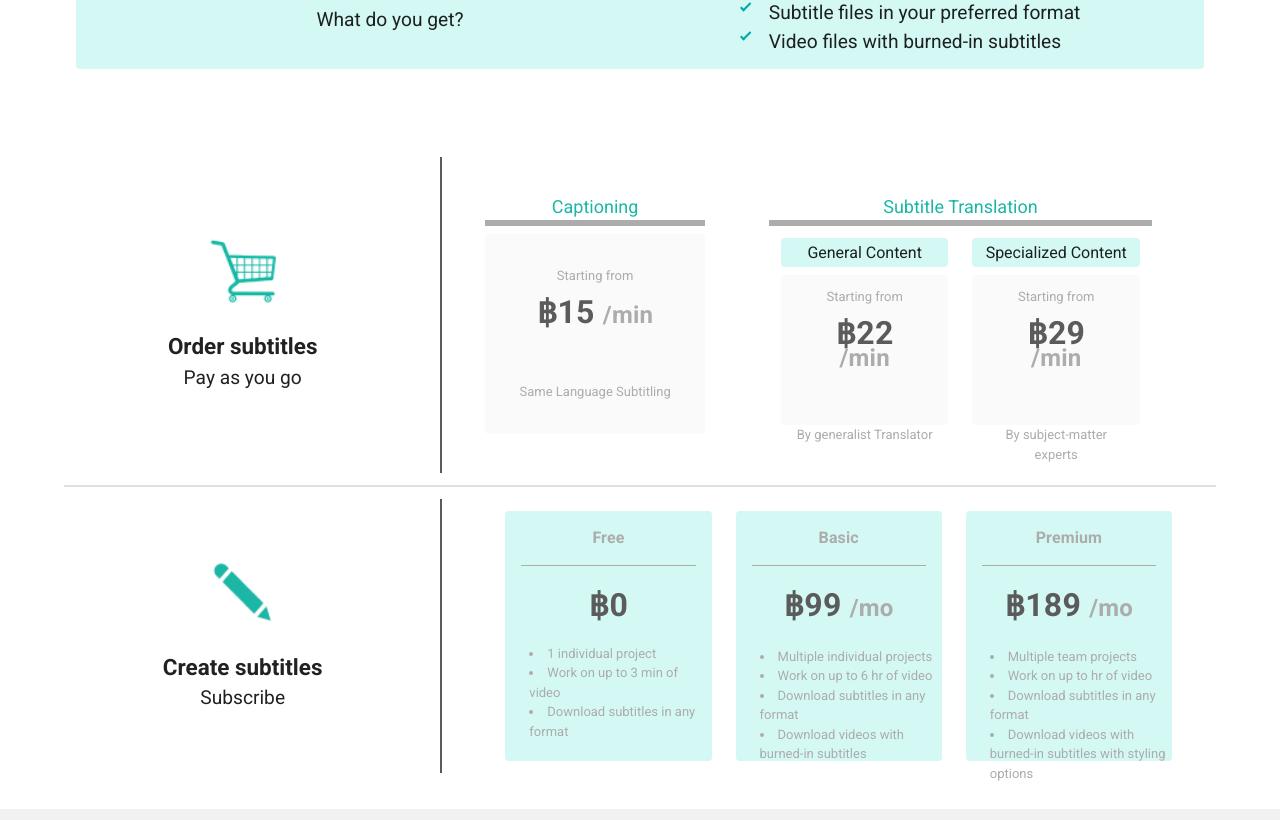
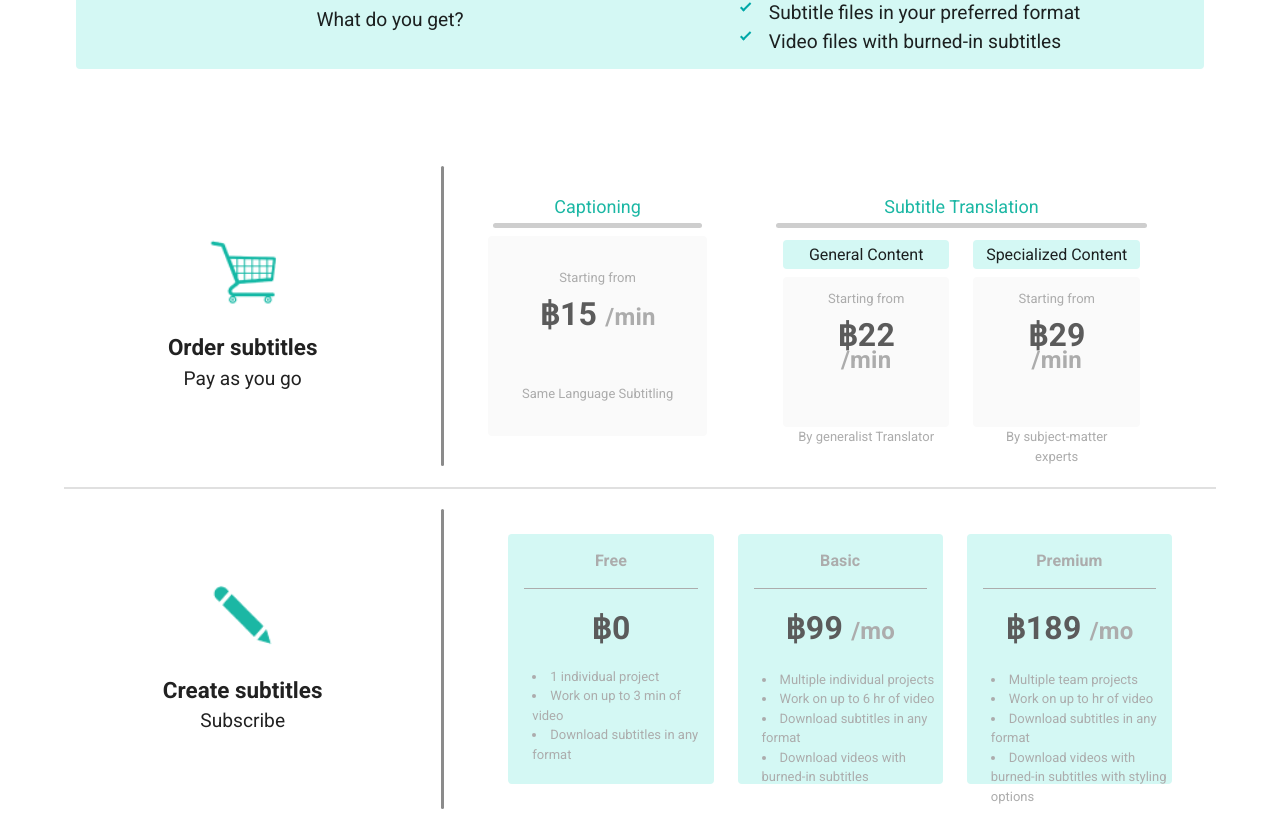
Before and after one commit to upside-down-cubes/gophi-frontend, a Vue app: page / in a window 1280 px wide. Shown: the part 1940-2760 px from the top of the page. Built offline with nearby package versions, Linux system fonts and the light colour scheme.

Commit message:
fixed miscellaneous things with customer order

```diff
--- a/src/components/customer/CustomerOrder.vue
+++ b/src/components/customer/CustomerOrder.vue
@@ -28,7 +28,7 @@
                 <!-- Status buttons -->
                 <!-- status 0: waiting for Translator to accept -->
                 <v-btn
-                  v-if="item.status == 0"
+                  v-if="item.status === 0"
                   rounded
                   small
                   elevation="0"
@@ -37,15 +37,15 @@
                 >
                   Order sent
                 </v-btn>
-                <a
-                  v-if="item.status == 0"
-                  href="workspace"
+                <span
+                  v-if="item.status === 0"
+                  style="cursor: pointer"
                   class="grey--text mr-3 float-right mt-3"
-                  >View more details</a
+                  ><u>View more details</u></span
                 >
                 <!-- status 1: Work is done from Translator-->
                 <v-btn
-                  v-if="item.status == 1"
+                  v-if="item.status === 1"
                   rounded
                   small
                   elevation="0"
@@ -55,7 +55,7 @@
                   Customer review
                 </v-btn>
                 <v-btn
-                  v-if="item.status == 1"
+                  v-if="item.status === 1"
                   @click="changeStatus(item, 3)"
                   rounded
                   small
@@ -66,7 +66,7 @@
                   Accept
                 </v-btn>
                 <v-btn
-                  v-if="item.status == 1"
+                  v-if="item.status === 1"
                   @click="changeStatus(item, 2)"
                   rounded
                   small
@@ -76,15 +76,16 @@
                 >
                   Request revision
                 </v-btn>
-                <a
-                  href="view_workspace"
-                  v-if="item.status == 1"
-                  class="grey--text mr-4 float-right mt-3"
-                  >View submission</a
+                <span
+                  v-if="item.status === 1"
+                  @click="viewWorkspace"
+                  style="cursor: pointer"
+                  class="grey--text mr-4 float-right mt-3 underlined"
+                  ><u>View submission</u></span
                 >
                 <!-- status 2: Request revision-->
                 <v-btn
-                  v-if="item.status == 2"
+                  v-if="item.status === 2"
                   rounded
                   small
                   elevation="0"
@@ -94,7 +95,7 @@
                   Customer review
                 </v-btn>
                 <v-btn
-                  v-if="item.status == 2"
+                  v-if="item.status === 2"
                   outlined
                   rounded
                   small
@@ -104,15 +105,16 @@
                 >
                   Waiting for revision
                 </v-btn>
-                <a
-                  href="view_workspace"
-                  v-if="item.status == 2"
+                <span
+                  @click="viewWorkspace"
+                  style="cursor: pointer"
+                  v-if="item.status === 2"
                   class="grey--text mr-4 float-right mt-3"
-                  >View submission</a
+                  ><u>View submission</u></span
                 >
                 <!-- status 3: ACCEPTED-->
                 <v-btn
-                  v-if="item.status == 3"
+                  v-if="item.status === 3"
                   rounded
                   small
                   elevation="0"
@@ -122,7 +124,7 @@
                   Customer review
                 </v-btn>
                 <v-btn
-                  v-if="item.status == 3"
+                  v-if="item.status === 3"
                   outlined
                   rounded
                   small
@@ -132,11 +134,12 @@
                 >
                   Accepted
                 </v-btn>
-                <a
-                  href="view_workspace"
-                  v-if="item.status == 3"
+                <span
+                  @click="viewWorkspace"
+                  style="cursor: pointer"
+                  v-if="item.status === 3"
                   class="grey--text mr-4 float-right mt-3"
-                  >View submission</a
+                  ><u>View submission</u></span
                 >
               </tr>
             </tbody>
@@ -209,6 +212,9 @@ export default {
       event.preventDefault();
       event.returnValue = "";
     },
+    viewWorkspace() {
+      this.$router.push({ name: "CustomerViewWorkspace" });
+    },
   },
 };
 </script>
--- a/src/components/customer/CustomerViewWorkspace.vue
+++ b/src/components/customer/CustomerViewWorkspace.vue
@@ -284,10 +284,10 @@
       <v-btn
         dark
         class="ma-7"
-        color="white"
+        color="#13B8A4"
         elevation="0"
-        :to="{ name: 'TranslatorCurrentOrders' }"
-      >
+        :to="{ name: 'CustomerOrder' }"
+        >Submit
       </v-btn>
     </v-row>
   </v-container>
@@ -295,7 +295,7 @@
 
 <script>
 export default {
-  name: "TranslatorProject",
+  name: "CustomerViewWorkspace",
 
   data: () => ({
     text: "center",
@@ -441,7 +441,25 @@ export default {
     },
   },
 
+  mounted() {
+    if (!this.$store.state.refresh) {
+      this.$router.push({ name: "Home" });
+    }
+  },
+
+  beforeMount() {
+    window.addEventListener("beforeunload", this.preventNav);
+  },
+
+  beforeDestroy() {
+    window.removeEventListener("beforeunload", this.preventNav);
+  },
+
   methods: {
+    preventNav(event) {
+      event.preventDefault();
+      event.returnValue = "";
+    },
     changeSubtitle() {
       if (this.subtitle === this.subtitleEN) {
         this.subtitle = this.subtitleTH;
--- a/src/components/home/Home.vue
+++ b/src/components/home/Home.vue
@@ -173,20 +173,24 @@
               <h3>Order subtitles</h3>
               <p>Pay as you go</p>
             </v-col>
-            <v-divider
-              vertical
-              style="border-width: 1px; border-color: #5b5b5b"
-            />
+            <span class="vertical-divider"></span>
+            <!--            <v-divider-->
+            <!--              vertical-->
+            <!--              style="border-width: 1px; border-color: #5b5b5b"-->
+            <!--            />-->
             <v-col>
               <v-row class="mx-5 my-3">
                 <v-col md="4">
-                  <p style="color: #1bb7a4; font-size: large" class="my-0">
+                  <p
+                    style="color: #1bb7a4; font-size: large"
+                    class="my-0 pb-2 incomplete-signup"
+                  >
                     Captioning
                   </p>
-                  <v-divider
-                    style="border-width: medium; border-color: #acacac"
-                    class="mb-0"
-                  />
+                  <!--                  <v-divider-->
+                  <!--                    style="border-width: medium; border-color: #acacac"-->
+                  <!--                    class="mb-0"-->
+                  <!--                  />-->
                   <v-card color="#fafafa" flat height="200" class="mt-2">
                     <v-container fill-height>
                       <v-row>
@@ -221,13 +225,16 @@
                   </v-card>
                 </v-col>
                 <v-col class="mx-10">
-                  <p style="color: #1bb7a4; font-size: large" class="my-0">
+                  <p
+                    style="color: #1bb7a4; font-size: large"
+                    class="my-0 pb-2 incomplete-signup"
+                  >
                     Subtitle Translation
                   </p>
-                  <v-divider
-                    style="border-width: medium; border-color: #acacac"
-                    class="mb-0"
-                  />
+                  <!--                  <v-divider-->
+                  <!--                    style="border-width: medium; border-color: #acacac"-->
+                  <!--                    class="mb-0"-->
+                  <!--                  />-->
                   <v-container>
                     <v-row>
                       <v-col>
@@ -325,10 +332,11 @@
               <h3>Create subtitles</h3>
               <p>Subscribe</p>
             </v-col>
-            <v-divider
-              vertical
-              style="border-width: 1px; border-color: #5b5b5b"
-            />
+            <span class="my-2 py-2 vertical-divider"></span>
+            <!--            <v-divider-->
+            <!--              vertical-->
+            <!--              style="border-width: 1px; border-color: #5b5b5b"-->
+            <!--            />-->
             <v-col>
               <v-row class="mx-10">
                 <v-col>
--- a/src/css/index.css
+++ b/src/css/index.css
@@ -48,6 +48,18 @@
     border-radius:10px;
 }
 
+.vertical-divider {
+    /*margin: 5px;*/
+    /*position:relative;*/
+    /*color: #5B5B5B;*/
+    position: center;
+    height: 300px;
+    width: 3px;
+    background-color: #8B8B8B;
+    border-radius: 999px;
+    /*margin: 0 20px;*/
+}
+
 .back-button {
     position: absolute;
     bottom: 20px;
```
